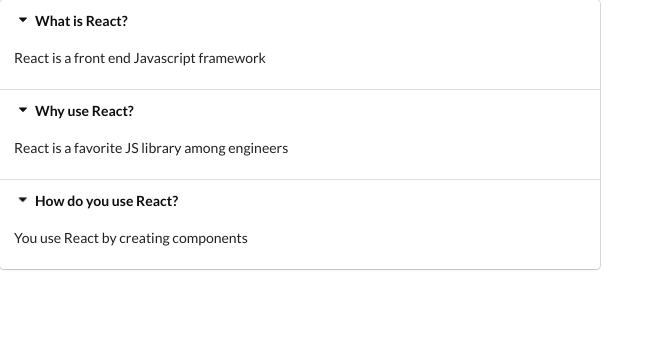
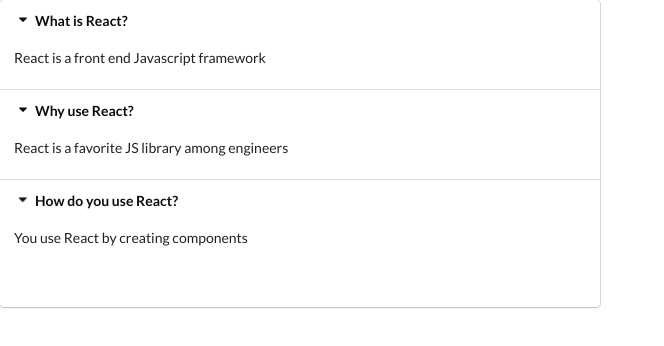
Before and after one commit to chlrobert93/widgetsReact, a React (Create React App) app: page / in a window 1280 px wide. Shown: the top 346 px of the page, without its empty margins (0-664 px from the left). Built offline with nearby package versions, Linux system fonts and the light colour scheme.

Commit message:
Implementar useState

```diff
--- a/src/components/Accordion.js
+++ b/src/components/Accordion.js
@@ -1,11 +1,22 @@
-import React from 'react';
+import React, {useState} from 'react';
+
 
 const Accordion = ({items}) => {
+    //Inicializar nuestro nuevo state
+    const [activeIndex, setActiveIndex] = useState(null);
 
-    const renderedItems = items.map((item) => {
+  const onTitleClick = (index) => {
+      //console.log('Title cliked', index);
+      setActiveIndex(index);
+  };
+
+    const renderedItems = items.map((item, index) => {
      return (
             <React.Fragment key={item.title}>
-                <div className='title active'>
+                <div className='title active' onClick={() => onTitleClick(index )}>
+
+
+
                     <i className= "dropdown icon"></i>
                 {item.title}
                 </div>
@@ -16,7 +27,10 @@
      );
  });
 
-     return <div className="ui styled accordion">{renderedItems}</div>;
+     return <div className="ui styled accordion">
+         {renderedItems}
+         <h1>{activeIndex}</h1>
+         </div>;
 };
 
 export default Accordion;
```
